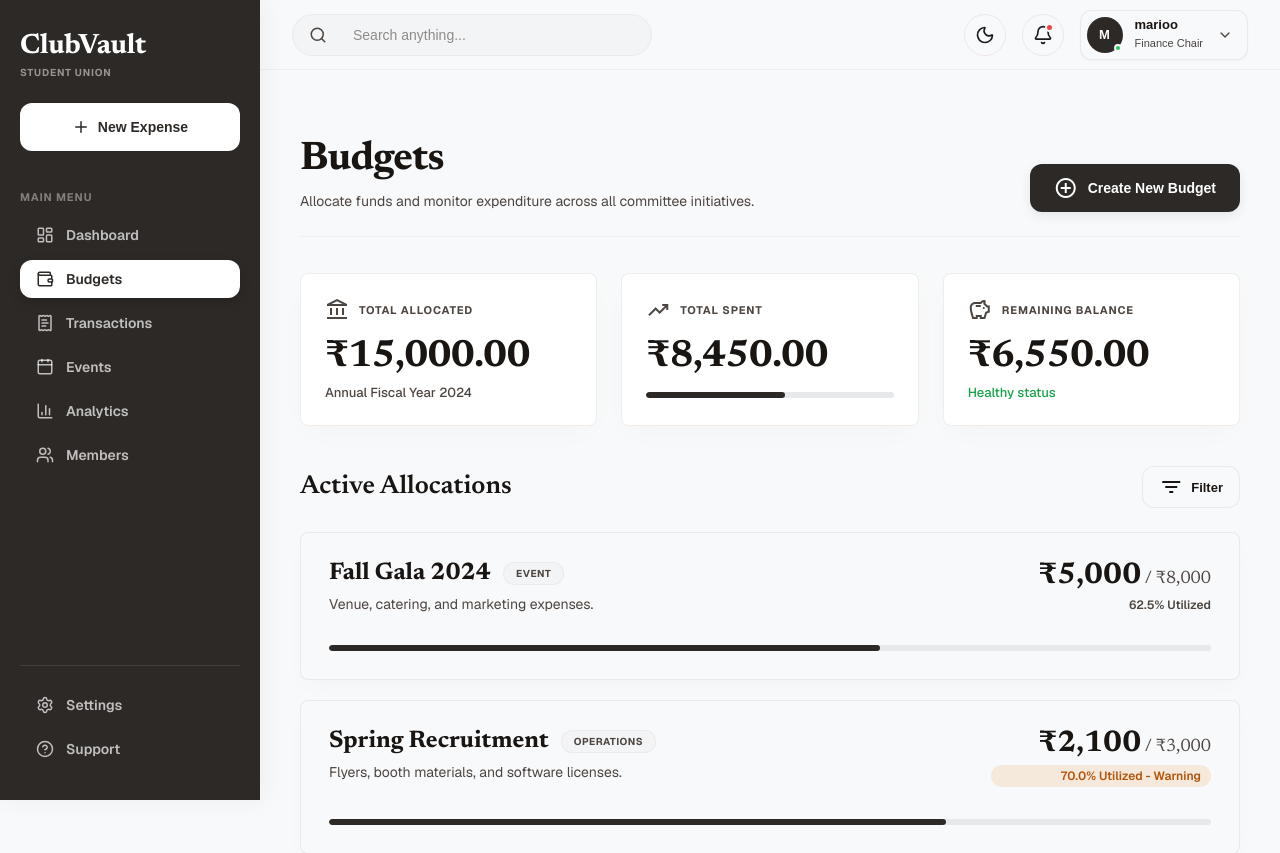
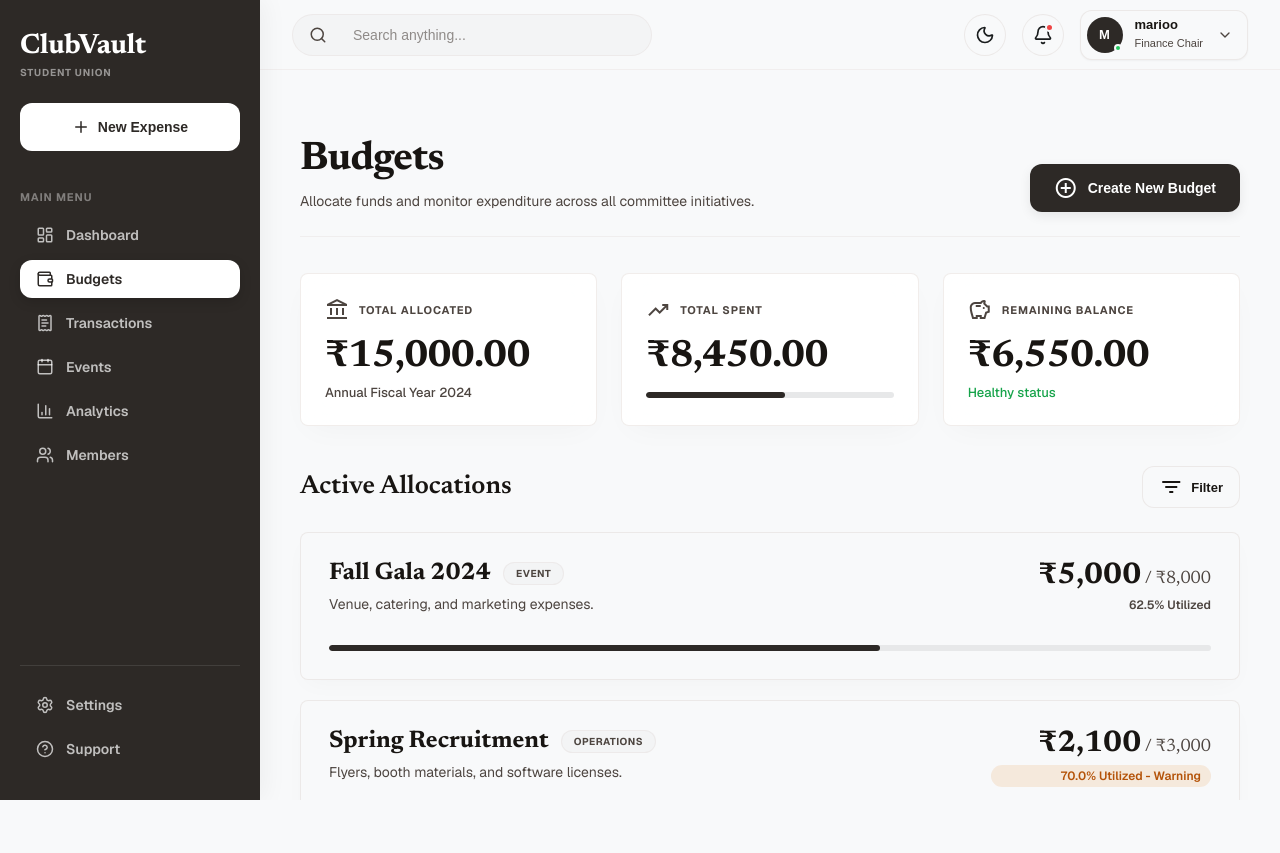
Before and after one commit to Code-by-Harshdeep/ClubVault, a React (Vite) app in the folder Club-Budget-Planner/: page /budgets in a window 1280 px wide. Shown: the top 853 px of the page. After the commit the page ends 800 px from the top, so only its background shows below. Built offline with nearby package versions, Linux system fonts and the light colour scheme; no server answers; a web font is replaced by a local one.

Commit message:
app.css changed to updated dashboard layout

```diff
--- a/Club-Budget-Planner/src/App.css
+++ b/Club-Budget-Planner/src/App.css
@@ -7,12 +7,12 @@
   display: flex !important;
   flex-direction: row !important;
   width: 100vw;
-  min-height: 100vh;
+  height: 100vh; /* was: min-height: 100vh — this let the whole page grow taller than the viewport and scroll along with the sidebar */
   margin: 0;
   padding: 0;
   background-color: var(--color-background, #faf9f6);
   position: relative;
-  overflow-x: hidden;
+  overflow: hidden; /* the shell itself never scrolls */
 }
 
 /* 2. Main content area sits right beside Sidebar */
@@ -23,6 +23,7 @@
   min-width: 0 !important;
   margin-left: 0 !important; /* DO NOT use margin-left: 260px with flexbox */
   width: auto !important;
+  height: 100vh; /* stretches to match .dashboard-layout-container's fixed height */
 }
 
 /* 3. Outlet container where pages render */
@@ -30,11 +31,13 @@
   flex: 1 !important;
   padding: 32px 40px !important;
   box-sizing: border-box !important;
-  overflow-y: auto !important;
+  overflow-y: auto !important; /* the ONLY scrollable region on the page */
 }
 
 @media (max-width: 800px) {
   .dashboard-layout-container {
     flex-direction: column !important;
+    height: auto; /* let the mobile stacked layout size naturally; the off-canvas sidebar drawer handles its own fixed positioning */
+    overflow: visible;
   }
 }
```
